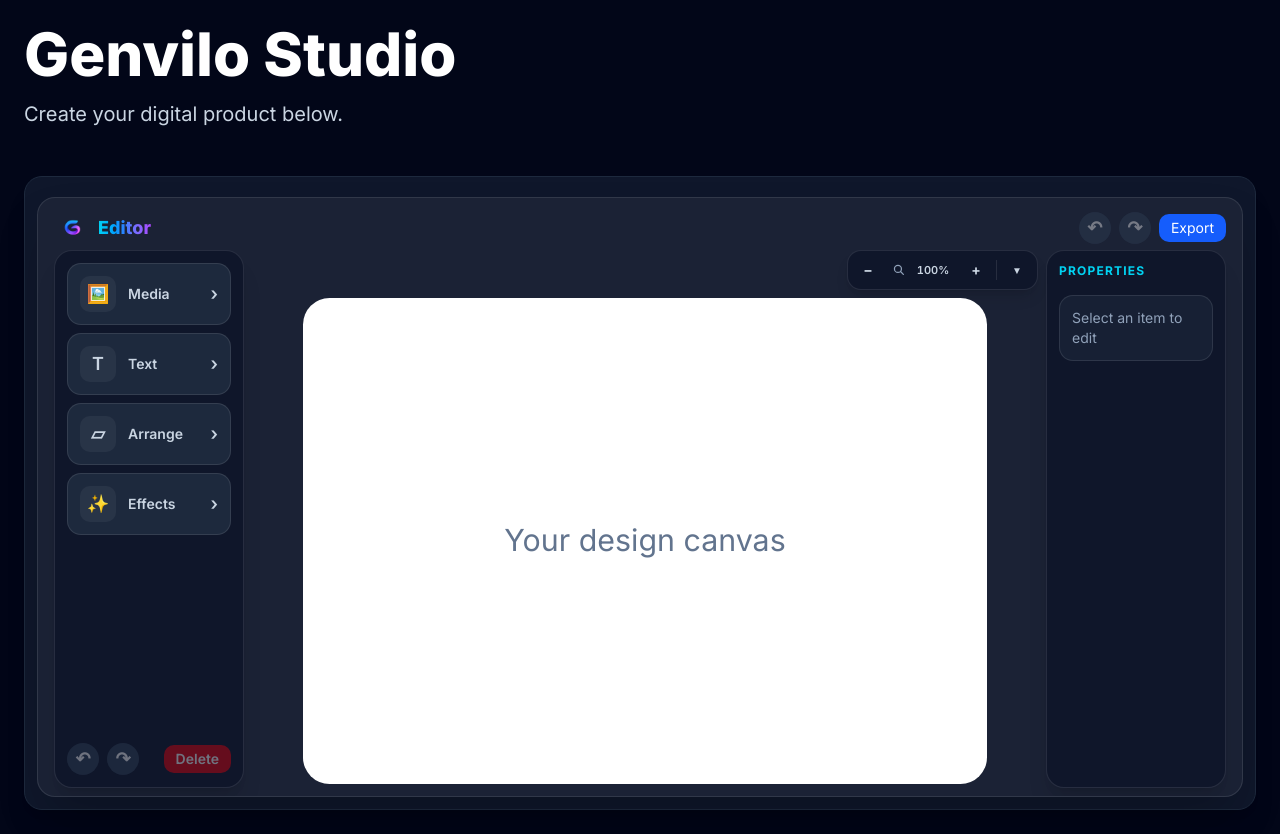
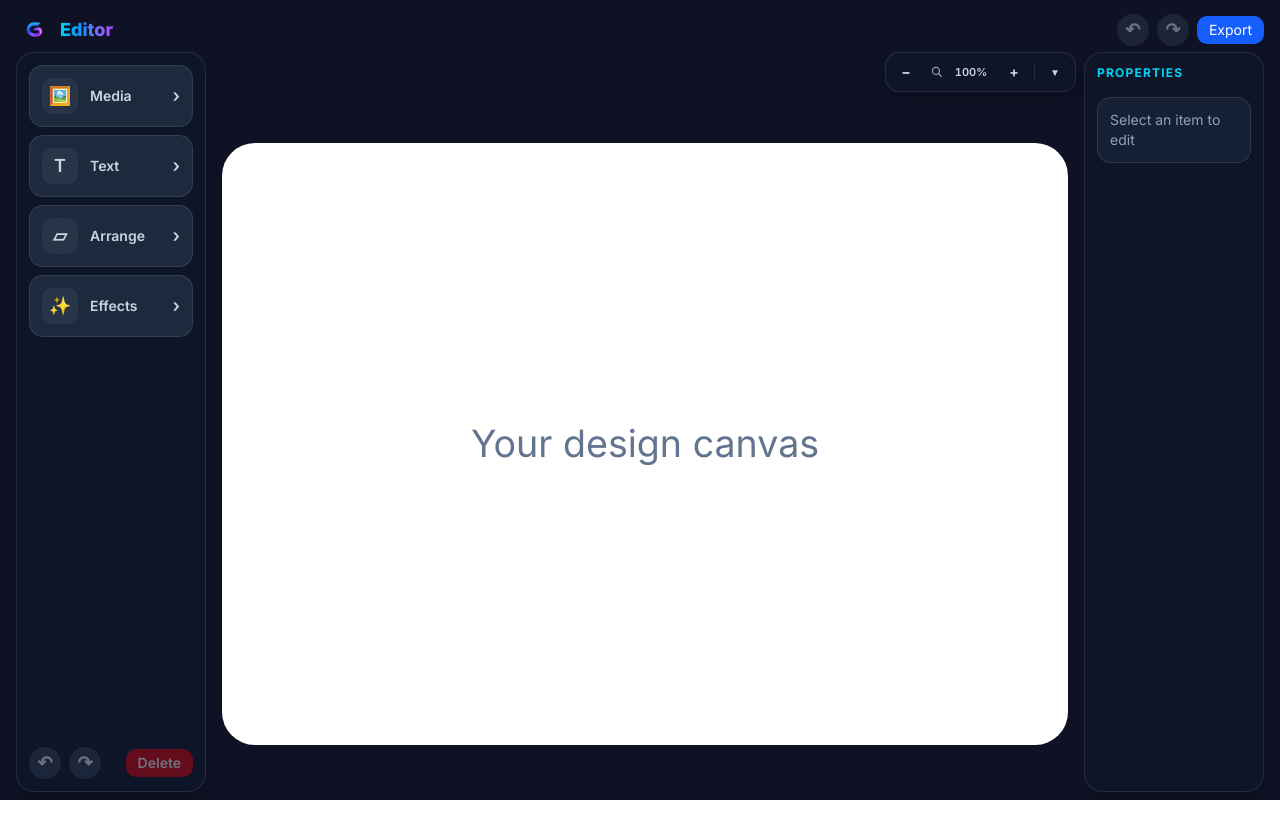
Before and after one commit to Stewey95/yourdesign, a Next.js app: page /create in a window 1280 px wide. After the commit the page ends 800 px from the top, so only its background shows below. Built offline with nearby package versions, Linux system fonts and the light colour scheme; a web font is replaced by a local one.

Commit message:
Move editor to dedicated full-screen workspace

```diff
--- a/app/create/page.tsx
+++ b/app/create/page.tsx
@@ -1,21 +1,15 @@
+import type { Metadata } from "next";
 import EditorPreview from "../../components/EditorPreview";
+
+export const metadata: Metadata = {
+  title: "Genvilo Editor",
+  description: "Create and export designs in the Genvilo editor.",
+};
 
 export default function CreatePage() {
   return (
-    <main className="min-h-screen bg-slate-950 p-3 text-white md:p-6">
-      <section className="mx-auto max-w-[1600px]">
-        <h1 className="text-6xl font-extrabold mb-4">
-          Genvilo Studio
-        </h1>
-
-        <p className="text-xl text-slate-300 mb-12">
-          Create your digital product below.
-        </p>
-
-        <div className="rounded-2xl border border-slate-800 bg-slate-900 p-0 shadow-xl md:p-3">
-          <EditorPreview />
-        </div>
-      </section>
+    <main className="min-h-dvh bg-slate-950 text-white md:h-dvh md:overflow-hidden">
+      <EditorPreview fullScreen />
     </main>
   );
 }
--- a/app/page.tsx
+++ b/app/page.tsx
@@ -1,10 +1,10 @@
 "use client";
 
 import Image from "next/image";
-import { useLayoutEffect, useRef } from "react";
+import Link from "next/link";
+import { useLayoutEffect } from "react";
 import Navbar from "../components/ui/Navbar";
 import FeatureCard from "../components/FeatureCard";
-import EditorPreview from "../components/EditorPreview";
 
 const LANDING_SCROLL_RESET_SCRIPT = `
   (() => {
@@ -19,14 +19,6 @@ const LANDING_SCROLL_RESET_SCRIPT = `
       root.dataset.landingPreviousScrollRestoration =
         history.scrollRestoration;
       history.scrollRestoration = "manual";
-
-      if (location.hash === "#editor") {
-        history.replaceState(
-          history.state,
-          "",
-          location.pathname + location.search
-        );
-      }
 
       scrollTo(0, 0);
       addEventListener(
@@ -48,8 +40,6 @@ const LANDING_SCROLL_RESET_SCRIPT = `
 `;
 
 export default function Home() {
-  const cancelLandingResetRef = useRef<(() => void) | null>(null);
-
   useLayoutEffect(() => {
     const navigationEntry = performance.getEntriesByType(
       "navigation"
@@ -97,9 +87,6 @@ export default function Home() {
       delete root.dataset.landingScrollResetActive;
       delete root.dataset.landingPreviousScrollRestoration;
 
-      if (cancelLandingResetRef.current === cancelLandingReset) {
-        cancelLandingResetRef.current = null;
-      }
     };
     const scheduleFinalCorrection = () => {
       if (!active) return;
@@ -131,16 +118,7 @@ export default function Home() {
 
     history.scrollRestoration = "manual";
 
-    if (window.location.hash === "#editor") {
-      history.replaceState(
-        history.state,
-        "",
-        `${window.location.pathname}${window.location.search}`
-      );
-    }
-
     root.dataset.landingScrollResetActive = "true";
-    cancelLandingResetRef.current = cancelLandingReset;
     window.addEventListener("pageshow", handlePageShow);
     window.addEventListener("pointerdown", cancelLandingReset, true);
     window.addEventListener("touchstart", cancelLandingReset, true);
@@ -160,15 +138,6 @@ export default function Home() {
       finishInitialization();
     };
   }, []);
-
-  const openEditor = (event: React.MouseEvent<HTMLAnchorElement>) => {
-    event.preventDefault();
-    cancelLandingResetRef.current?.();
-    document.getElementById("editor")?.scrollIntoView({
-      block: "start",
-      inline: "nearest",
-    });
-  };
 
   return (
     <>
@@ -202,13 +171,12 @@ export default function Home() {
         </p>
 
         <div className="flex flex-col gap-4 sm:flex-row">
-          <a
-            href="#editor"
-            onClick={openEditor}
+          <Link
+            href="/create"
             className="rounded-xl bg-blue-600 px-6 py-3 font-semibold text-white transition hover:bg-blue-500"
           >
             Start Creating
-          </a>
+          </Link>
 
           <a
             href="#features"
@@ -255,12 +223,6 @@ export default function Home() {
         </div>
       </section>
 
-      <section
-        id="editor"
-        className="mx-auto flex max-w-[1600px] justify-center px-3 pb-24 md:px-6"
-      >
-        <EditorPreview />
-      </section>
       </main>
     </>
   );
--- a/components/EditorPreview.tsx
+++ b/components/EditorPreview.tsx
@@ -36,7 +36,13 @@ import type {
 import { exportDesignAsPng } from "../lib/export/exportDesign";
 import type { PngExportConfig } from "../types/export";
 
-export default function EditorPreview() {
+type EditorPreviewProps = {
+  fullScreen?: boolean;
+};
+
+export default function EditorPreview({
+  fullScreen = false,
+}: EditorPreviewProps) {
   const {
     present: items,
     canUndo,
@@ -263,6 +269,8 @@ const getSnappedPosition = (
   ]);
 
   useEffect(() => {
+    if (fullScreen) return;
+
     const editorShell = editorShellRef.current;
     const minimumDesktopEditorHeight = 600;
 
@@ -291,7 +299,7 @@ const getSnappedPosition = (
       cancelAnimationFrame(initialMeasurementFrame);
       window.removeEventListener("resize", updateEditorHeight);
     };
-  }, []);
+  }, [fullScreen]);
 
   const getTouchDistance = (touches: React.TouchList) => {
     const dx = touches[0].clientX - touches[1].clientX;
@@ -1160,8 +1168,12 @@ if (direction === "back") {
     <>
       <div
         ref={editorShellRef}
-        className="mx-auto mt-8 w-full max-w-[1600px] overflow-hidden rounded-2xl border border-white/10 bg-white/5 p-2 shadow-2xl md:mt-2 md:flex md:flex-col md:px-4 md:pb-2 md:pt-3"
-        style={{ height: desktopEditorHeight }}
+        className={
+          fullScreen
+            ? "w-full overflow-hidden bg-white/5 p-2 shadow-2xl md:flex md:h-full md:min-h-0 md:flex-col md:px-4 md:pb-2 md:pt-3"
+            : "mx-auto mt-8 w-full max-w-[1600px] overflow-hidden rounded-2xl border border-white/10 bg-white/5 p-2 shadow-2xl md:mt-2 md:flex md:flex-col md:px-4 md:pb-2 md:pt-3"
+        }
+        style={{ height: fullScreen ? undefined : desktopEditorHeight }}
       >
       <EditorHeader
         canUndo={canUndo}
--- a/components/editor/EditorHeader.tsx
+++ b/components/editor/EditorHeader.tsx
@@ -1,4 +1,6 @@
 "use client";
+
+import Link from "next/link";
 
 type EditorHeaderProps = {
   canUndo: boolean;
@@ -20,7 +22,7 @@ export default function EditorHeader({
       data-editor-retain-selection
       className="mb-4 flex items-center justify-between md:mb-1"
     >
-      <div className="flex items-center gap-2">
+      <Link href="/" className="flex items-center gap-2">
   <img
     src="/brand/genvilo-icon-master.png"
     alt="Genvilo"
@@ -30,7 +32,7 @@ export default function EditorHeader({
   <span className="bg-gradient-to-r from-cyan-400 via-blue-500 to-purple-500 bg-clip-text text-lg font-extrabold text-transparent">
     Editor
   </span>
-</div>
+</Link>
 
        <div className="flex items-center gap-2">
   <button
```
